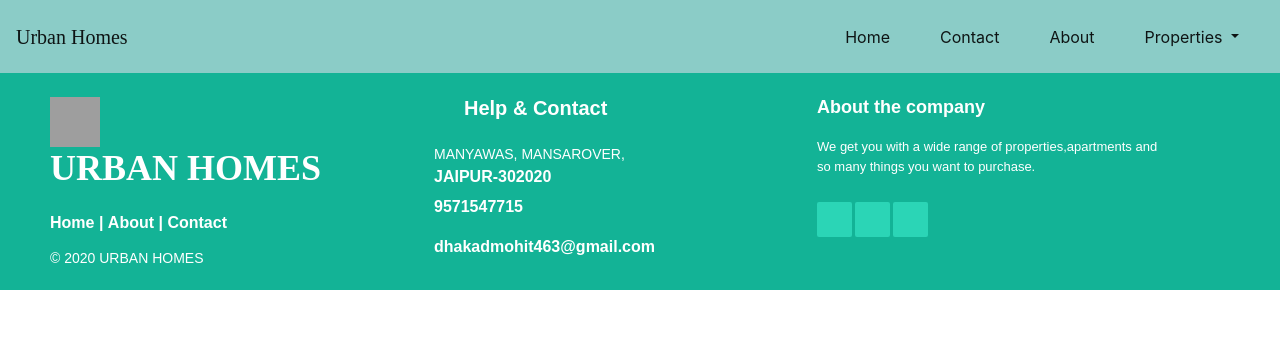
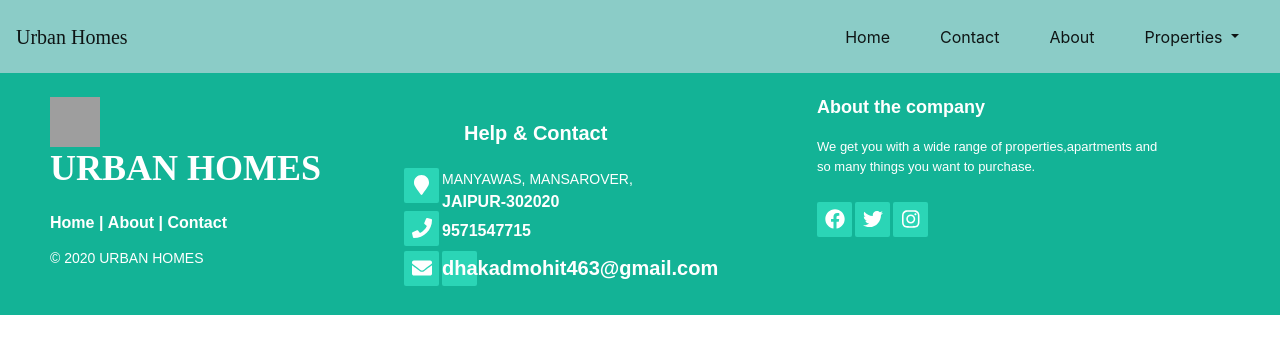
Before and after one commit to mohitdhakad/PropertyWebsite, an Angular app: page /footer in a window 1280 px wide. Shown: the top 354 px of the page. Built offline with nearby package versions, Linux system fonts and the light colour scheme; grey boxes are pictures that could not be loaded; a web font is replaced by a local one.

Commit message:
Icons added

```diff
--- a/src/app/footer/footer.component.html
+++ b/src/app/footer/footer.component.html
@@ -14,20 +14,20 @@
     <p class="footer-company-name">© 2020 URBAN HOMES</p>
   </div>
 
-    <div class="footer-center">
+  <div class="footer-center footer-icons">
     <h4>Help & Contact</h4>
     <div>
-            <i class="fa fa-map-marker"></i>
+      <a href="#"> <i class="fa fa-map-marker"></i></a>
       <p><span>MANYAWAS, MANSAROVER,</span>
         JAIPUR-302020</p>
     </div>
 
     <div>
-            <i class="fa fa-phone"></i>
+      <a href="#"> <i class="fa fa-phone"></i></a>
       <p>9571547715</p>
     </div>
     <div>
-            <i class="fa fa-envelope"></i>
+      <a href="#"> <i class="fa fa-envelope"></i></a>
       <p><a href="mailto:dhakadmohit463@gmail.com">dhakadmohit463@gmail.com</a></p>
     </div>
   </div>
@@ -36,9 +36,9 @@
       <span>About the company</span>
       We get you with a wide range of properties,apartments and so many things you want to purchase.</p>
     <div class="footer-icons">
-            <a href="#"><i class="fa fa-facebook"></i></a>
-            <a href="#"><i class="fa fa-twitter"></i></a>
-            <a href="#"><i class="fa fa-instagram"></i></a>
+      <a href="#"><i class="fab fa-facebook"></i></a>
+      <a href="#"><i class="fab fa-twitter"></i></a>
+      <a href="#"><i class="fab fa-instagram"></i></a>
       <!-- <a href="#"><i class="fa fa-linkedin"></i></a> -->
       <!-- <a href="#"><i class="fa fa-youtube"></i></a> -->
     </div>
--- a/src/index.html
+++ b/src/index.html
@@ -1,19 +1,32 @@
 <!doctype html>
 <html lang="en">
+
 <head>
   <meta charset="utf-8">
   <title>UrbanHome</title>
   <base href="/">
   <meta name="viewport" content="width=device-width, initial-scale=1">
   <link rel="icon" type="image/x-icon" href="favicon.ico">
-  <link rel="stylesheet" href="https://stackpath.bootstrapcdn.com/bootstrap/4.5.0/css/bootstrap.min.css" integrity="sha384-9aIt2nRpC12Uk9gS9baDl411NQApFmC26EwAOH8WgZl5MYYxFfc+NcPb1dKGj7Sk" crossorigin="anonymous">
+  <link rel="stylesheet" href="https://stackpath.bootstrapcdn.com/bootstrap/4.5.0/css/bootstrap.min.css"
+    integrity="sha384-9aIt2nRpC12Uk9gS9baDl411NQApFmC26EwAOH8WgZl5MYYxFfc+NcPb1dKGj7Sk" crossorigin="anonymous">
+  <link rel="stylesheet" href="https://cdnjs.cloudflare.com/ajax/libs/font-awesome/5.14.0/css/all.min.css"
+    crossorigin="anonymous">
+</head>
 
-</head>
 <body>
   <app-root></app-root>
 
-  <script src="https://code.jquery.com/jquery-3.5.1.slim.min.js" integrity="sha384-DfXdz2htPH0lsSSs5nCTpuj/zy4C+OGpamoFVy38MVBnE+IbbVYUew+OrCXaRkfj" crossorigin="anonymous"></script>
-<script src="https://cdn.jsdelivr.net/npm/popper.js@1.16.0/dist/umd/popper.min.js" integrity="sha384-Q6E9RHvbIyZFJoft+2mJbHaEWldlvI9IOYy5n3zV9zzTtmI3UksdQRVvoxMfooAo" crossorigin="anonymous"></script>
-<script src="https://stackpath.bootstrapcdn.com/bootstrap/4.5.0/js/bootstrap.min.js" integrity="sha384-OgVRvuATP1z7JjHLkuOU7Xw704+h835Lr+6QL9UvYjZE3Ipu6Tp75j7Bh/kR0JKI" crossorigin="anonymous"></script>
+  <script src="https://code.jquery.com/jquery-3.5.1.slim.min.js"
+    integrity="sha384-DfXdz2htPH0lsSSs5nCTpuj/zy4C+OGpamoFVy38MVBnE+IbbVYUew+OrCXaRkfj" crossorigin="anonymous">
+  </script>
+  <script src="https://cdn.jsdelivr.net/npm/popper.js@1.16.0/dist/umd/popper.min.js"
+    integrity="sha384-Q6E9RHvbIyZFJoft+2mJbHaEWldlvI9IOYy5n3zV9zzTtmI3UksdQRVvoxMfooAo" crossorigin="anonymous">
+  </script>
+  <script src="https://stackpath.bootstrapcdn.com/bootstrap/4.5.0/js/bootstrap.min.js"
+    integrity="sha384-OgVRvuATP1z7JjHLkuOU7Xw704+h835Lr+6QL9UvYjZE3Ipu6Tp75j7Bh/kR0JKI" crossorigin="anonymous">
+  </script>
+  <script src="https://cdnjs.cloudflare.com/ajax/libs/font-awesome/5.14.0/js/all.min.js" crossorigin="anonymous">
+  </script>
 </body>
+
 </html>
```
Lines whose indentation alone changed are shown as unchanged.
